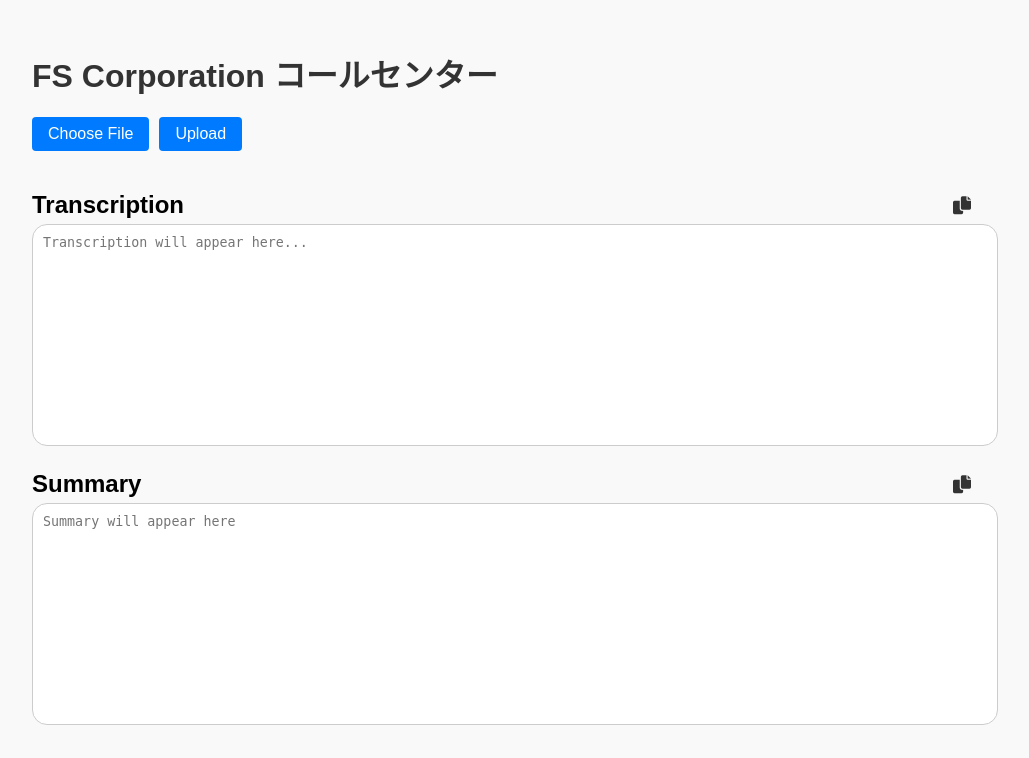
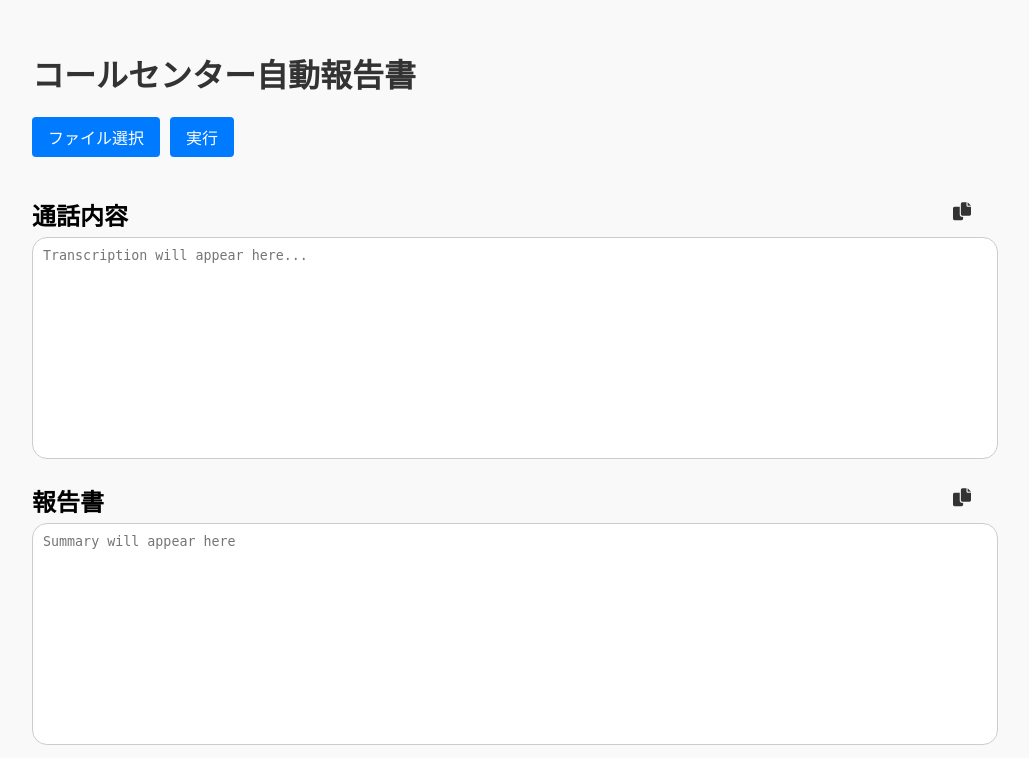
Before and after one commit to pro-machiner/call_center_automation, a FastAPI app: page / in a window 1280 px wide. Shown: the top 758 px of the page, without its empty margins (18-1047 px from the left). Run offline with FastAPI, Linux system fonts and the light colour scheme.

Commit message:
translated the english to Japanese

```diff
--- a/templates/index.html
+++ b/templates/index.html
@@ -1,7 +1,7 @@
 <!DOCTYPE html>
 <html>
 <head>
-    <title>Audio File Transcription</title>
+    <title>コールセンター自動報告書</title>
     <link rel="stylesheet" href="/static/style.css">
     <link rel="stylesheet" href="https://cdnjs.cloudflare.com/ajax/libs/font-awesome/6.0.0/css/all.min.css">
     <style>
@@ -86,25 +86,25 @@
     </style>
 </head>
 <body>
-    <h1>FS Corporation コールセンター</h1>
+    <h1>コールセンター自動報告書</h1>
 
     <form id="uploadForm" action="/start-transcription" method="post" enctype="multipart/form-data">
         <div class="inputWrapper">
-            Choose File
+            ファイル選択
             <input class="fileInput" type="file" name="file" id="fileInput"/>
         </div>
-        <button type="submit" class="uploadButton">Upload</button>
+        <button type="submit" class="uploadButton">実行</button>
         <div id="file-name"></div>
     </form>
 
     <div id="loading">
         <img src="/static/windows_loading.gif" alt="Loading..." width="50" height="50">
-        <p>Processing...</p>
+        <p>処理中...</p>
         <p id="timer">Time elapsed: 0 seconds</p>
     </div>
 
     <div class="textarea-container">
-        <h2>Transcription</h2>
+        <h2>通話内容</h2>
         <button class="copy-icon" onclick="copyToClipboard('transcription')">
             <i class="fas fa-copy"></i>
         </button>
@@ -112,7 +112,7 @@
     </div>
 
     <div class="textarea-container">
-        <h2>Summary</h2>
+        <h2>報告書</h2>
         <button class="copy-icon" onclick="copyToClipboard('summary')">
             <i class="fas fa-copy"></i>
         </button>
@@ -132,7 +132,7 @@
         fileInput.addEventListener('change', (event) => {
             const file = event.target.files[0];
             if (file) {
-                fileNameDisplay.textContent = `Selected file: ${file.name}`;
+                fileNameDisplay.textContent = `選択したファイル名: ${file.name}`;
             } else {
                 fileNameDisplay.textContent = '';
             }
@@ -171,7 +171,7 @@
         function updateTimer() {
             const currentTime = Date.now();
             const elapsedTime = (currentTime - startTime) / 1000; // in seconds
-            timerDisplay.innerText = `Time elapsed: ${elapsedTime.toFixed(1)} seconds`;
+            timerDisplay.innerText = `経過時間: ${elapsedTime.toFixed(1)} 秒`;
             setTimeout(updateTimer, 100); // Update every 100ms
         }
 
@@ -181,7 +181,7 @@
             document.execCommand('copy');
 
             const notification = document.createElement('div');
-            notification.innerText = 'Text copied to clipboard';
+            notification.innerText = 'クリップボードにコピーしました';
             notification.style.position = 'fixed';
             notification.style.top = '20px'; // Position at the top
             notification.style.left = '50%'; // Center horizontally
```
Also changed, not shown: 1 other file.
